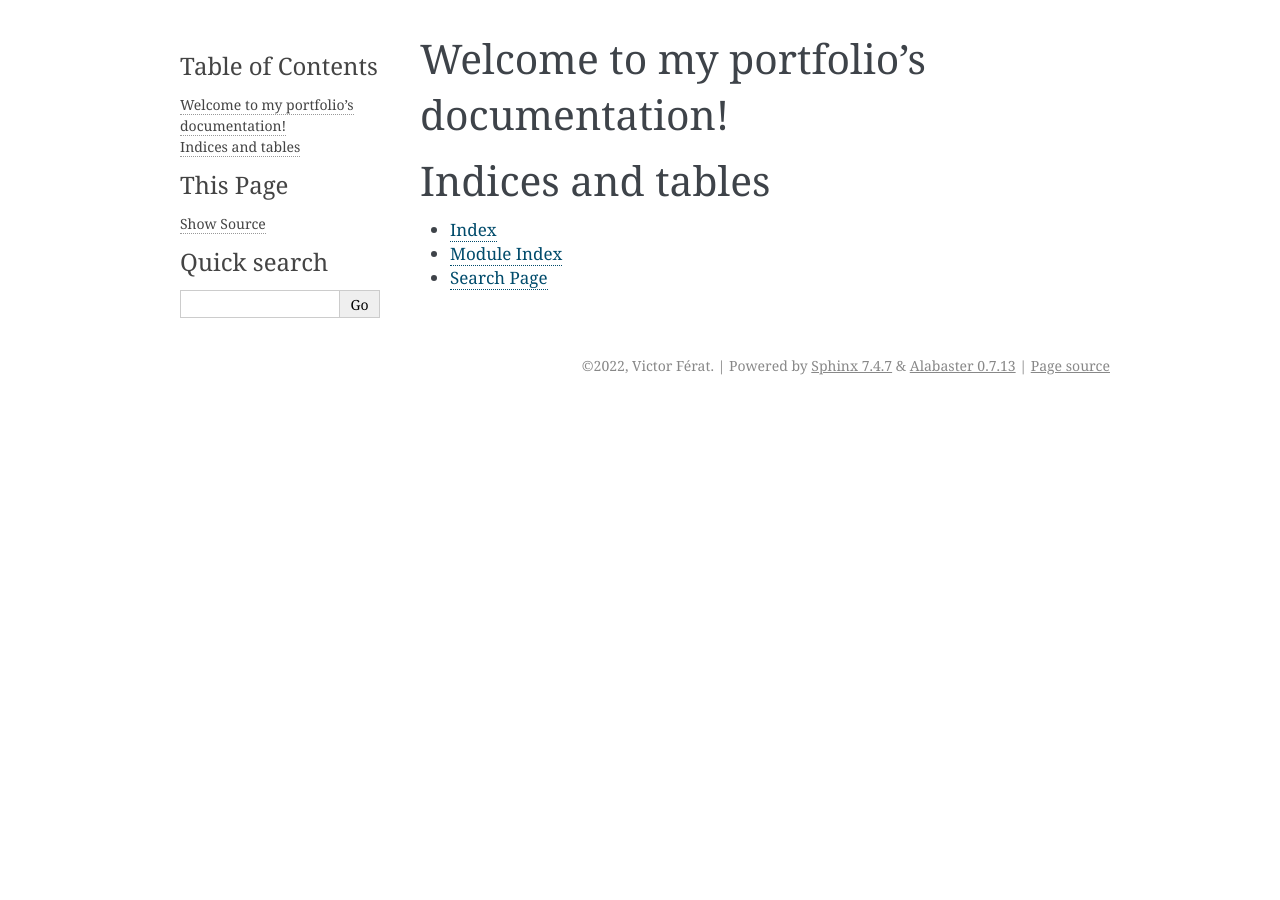
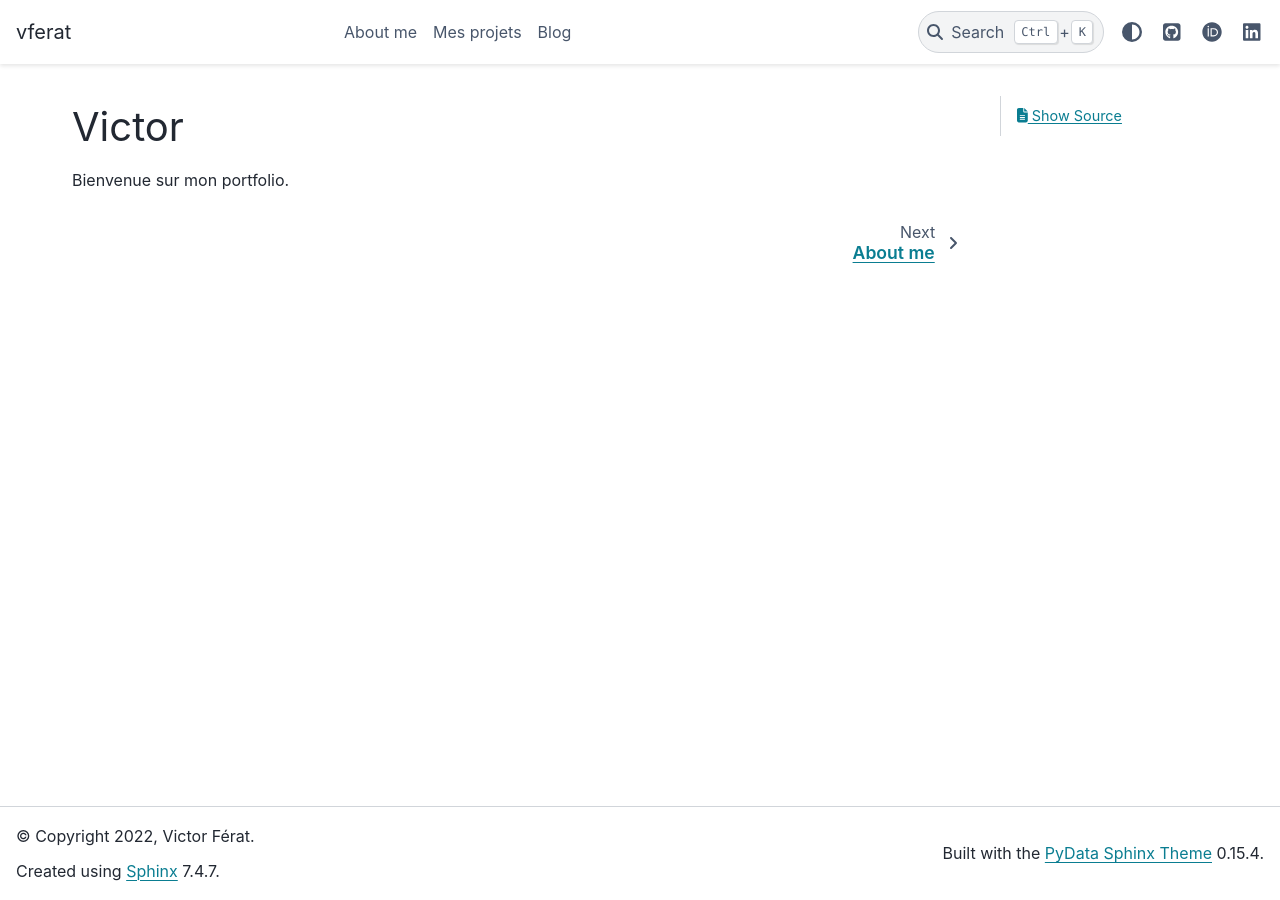
Before and after one commit to vferat/demo_portfolio, a Sphinx documentation site: the page built from source/index.md, in a window 1280 px wide. Built offline with Sphinx 7.4.7 and the PyData theme 0.15.4, drawn with Linux system fonts in a browser that asks for light colours.

````diff
--- /dev/null
+++ b/requirements.txt
@@ -0,0 +1,3 @@
+sphinx
+pydata-sphinx-theme
+myst-parser
--- /dev/null
+++ b/source/about.md
@@ -0,0 +1 @@
+# About me
--- a/source/conf.py
+++ b/source/conf.py
@@ -13,15 +13,39 @@ author = 'Victor Férat'
 # -- General configuration ---------------------------------------------------
 # https://www.sphinx-doc.org/en/master/usage/configuration.html#general-configuration
 
-extensions = []
+extensions = ["myst_parser"]
+
 
 templates_path = ['_templates']
 exclude_patterns = []
 
-
+source_suffix = {
+    '.rst': 'restructuredtext',
+    '.txt': 'markdown',
+    '.md': 'markdown',
+}
 
 # -- Options for HTML output -------------------------------------------------
 # https://www.sphinx-doc.org/en/master/usage/configuration.html#options-for-html-output
 
-html_theme = 'alabaster'
+html_theme = 'pydata_sphinx_theme'
 html_static_path = ['_static']
+
+html_title = "vferat"
+
+html_theme_options = {
+  "github_url": "https://github.com/vferat/",
+  "icon_links": [
+        {
+            "name": "ORCID",
+            "url": "https://orcid.org/0000-0003-1952-7657",
+            "icon": "fa-brands fa-orcid",
+        },
+        {
+            "name": "LinkedIn",
+            "url": "https://www.linkedin.com/in/victor-ferat/",
+            "icon": "fa-brands fa-linkedin",
+        },
+        ],
+  "search_bar_text": "Search this site...",
+}
--- /dev/null
+++ b/source/index.md
@@ -0,0 +1,12 @@
+# Victor
+
+Bienvenue sur mon portfolio.
+
+
+```{toctree}
+:maxdepth: 2
+:hidden:
+about
+projects
+blog
+```
--- a/source/index.rst
+++ /dev/null
@@ -1,20 +0,0 @@
-.. my portfolio documentation master file, created by
-   sphinx-quickstart on Fri Nov 11 14:05:36 2022.
-   You can adapt this file completely to your liking, but it should at least
-   contain the root `toctree` directive.
-
-Welcome to my portfolio's documentation!
-========================================
-
-.. toctree::
-   :maxdepth: 2
-   :caption: Contents:
-
-
-
-Indices and tables
-==================
-
-* :ref:`genindex`
-* :ref:`modindex`
-* :ref:`search`
--- /dev/null
+++ b/source/projects.md
@@ -0,0 +1 @@
+# Mes projets
````
Also changed, not shown: source/blog.md (added, +1 -0 lines).
